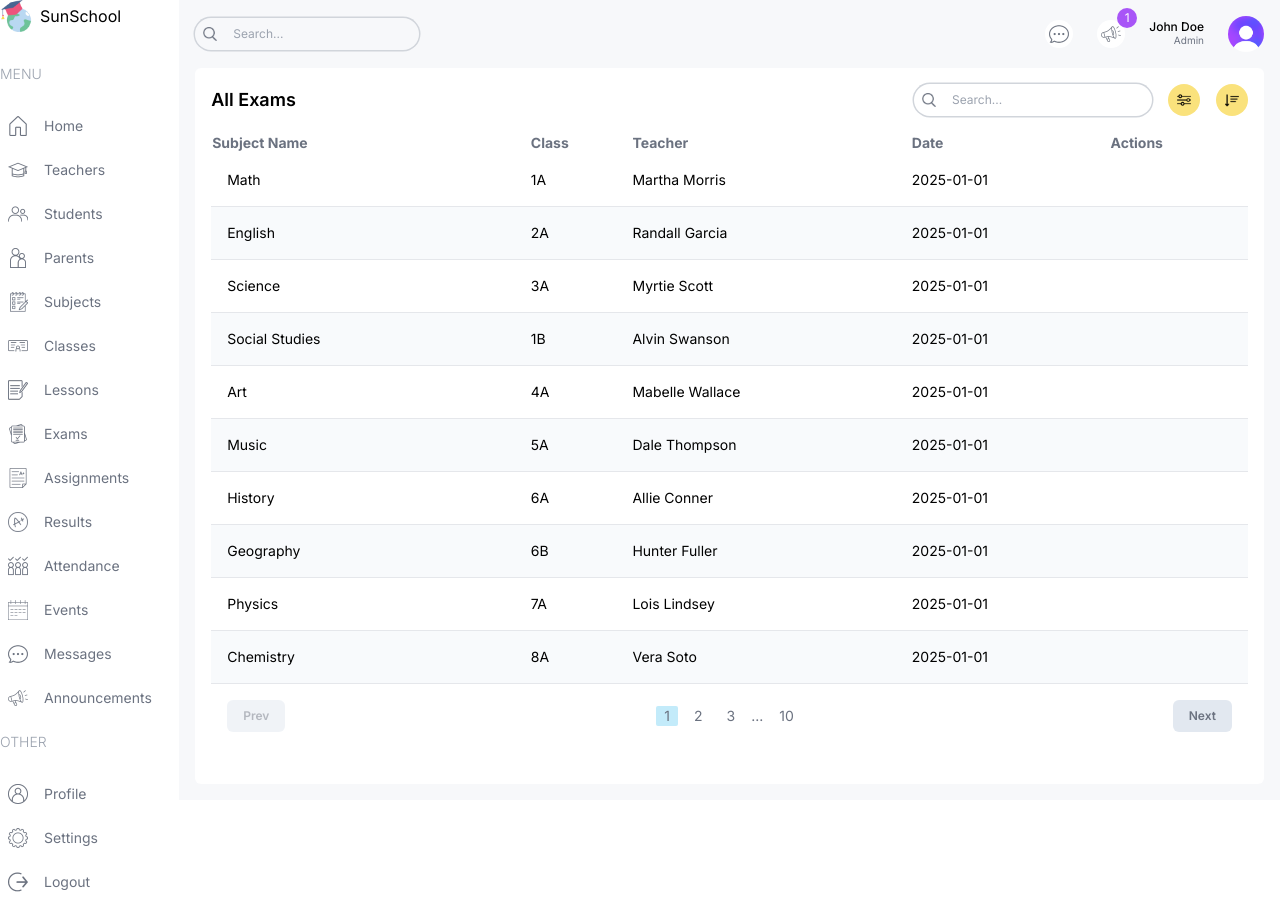
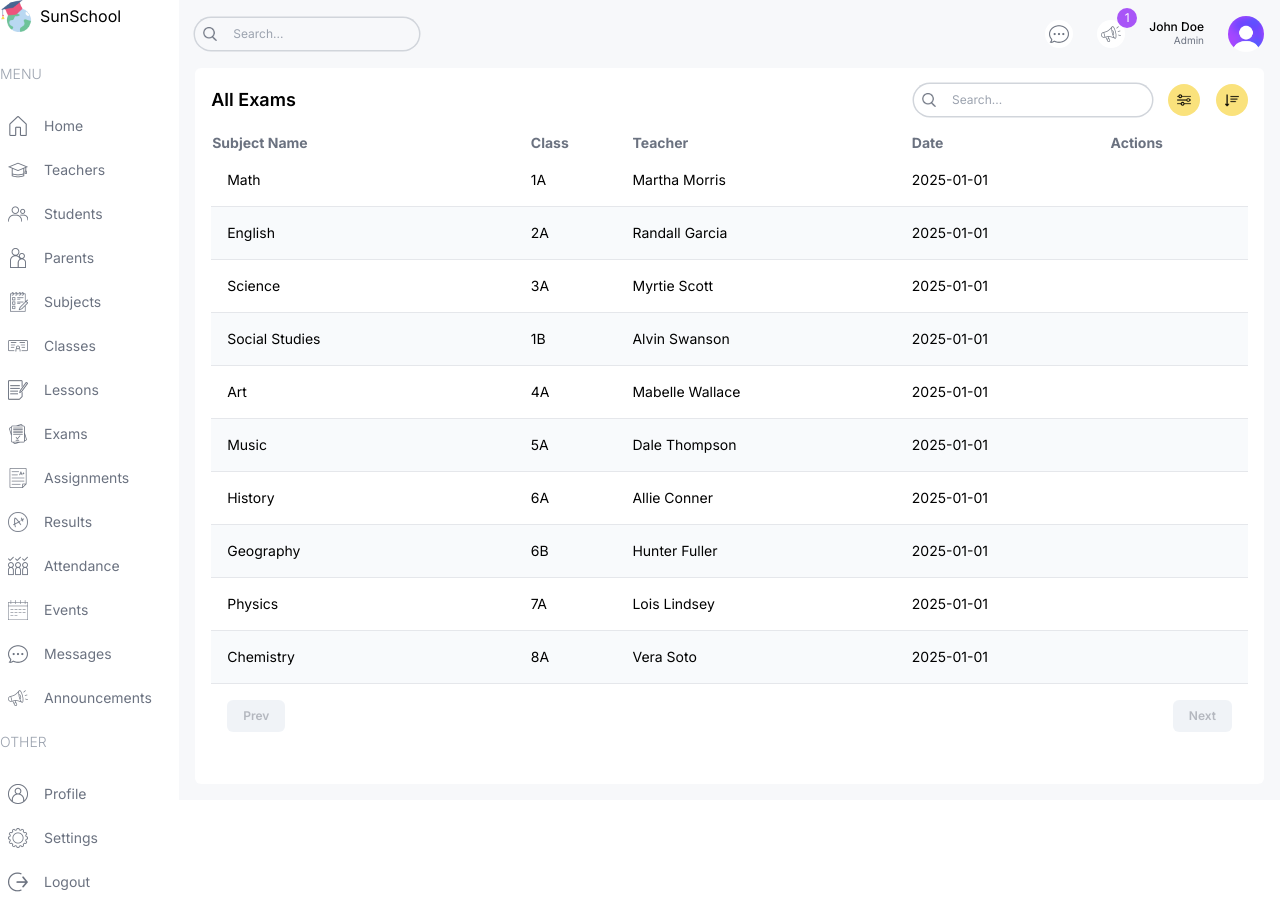
Before and after one commit to Nazim6269/dashboard-school-nextjs, a Next.js app: page /list/exams in a window 1280 px wide. Built offline with nearby package versions, Linux system fonts and the light colour scheme.

Commit message:
added pagination

```diff
--- a/app/(dashboard)/list/teachers/page.tsx
+++ b/app/(dashboard)/list/teachers/page.tsx
@@ -4,6 +4,7 @@
 import TableSearch from "@/components/TableSearch";
 import { role } from "@/data";
 import prisma from "@/lib/prisma";
+import { ITEM_PER_PAGE } from "@/lib/setting";
 import { Class, Subject, Teacher } from "@prisma/client";
 import Image from "next/image";
 import Link from "next/link";
@@ -91,13 +92,27 @@
   </tr>
 );
 
-const TeachersList = async () => {
-  const teachersData = await prisma.teacher.findMany({
-    include: {
-      subjects: true,
-      classes: true,
-    },
-  });
+const TeachersList = async ({
+  searchParams,
+}: {
+  searchParams: { [key: string]: string | undefined };
+}) => {
+  const { page, ...queryParams } = searchParams;
+  const p = page ? parseInt(page) : 1;
+
+  const [teachersData, count] = await prisma.$transaction([
+    prisma.teacher.findMany({
+      include: {
+        subjects: true,
+        classes: true,
+      },
+      take: ITEM_PER_PAGE,
+      skip: ITEM_PER_PAGE * (p - 1),
+    }),
+    prisma.teacher.count(),
+  ]);
+
+  //console.log(count);
 
   return (
     <div className="bg-white p-4 rounded-md flex-1 m-4 mt-0">
@@ -125,7 +140,7 @@
       {/* LIST */}
       <Table columns={columns} renderRow={renderRow} data={teachersData} />
       {/* PAGINATION */}
-      <Pagination />
+      <Pagination page={p} count={count} />
     </div>
   );
 };
--- a/components/Pagination.tsx
+++ b/components/Pagination.tsx
@@ -1,20 +1,50 @@
-const Pagination = () => {
+"use client";
+
+import { ITEM_PER_PAGE } from "@/lib/setting";
+import { useRouter } from "next/navigation";
+
+const Pagination = ({ page, count }: { page: number; count: number }) => {
+  const pages = Math.ceil(count / ITEM_PER_PAGE);
+  const router = useRouter();
+  const hasPrev = ITEM_PER_PAGE * (page - 1) > 0;
+  const hasNext = ITEM_PER_PAGE * (page - 1) + ITEM_PER_PAGE < count;
+
+  const changePage = (newPage: number) => {
+    const params = new URLSearchParams(window.location.search);
+    params.set("page", newPage.toString());
+    router.push(`${window.location.pathname}?${params}`);
+  };
+
   return (
     <div className="p-4 flex items-center justify-between text-gray-500">
       <button
-        disabled
+        disabled={!hasPrev}
         className="py-2 px-4 rounded-md bg-slate-200 text-xs font-semibold disabled:opacity-50 disabled:cursor-not-allowed"
+        onClick={() => changePage(page - 1)}
       >
         Prev
       </button>
       <div className="flex items-center gap-2 text-sm">
-        <button className="px-2 rounded-sm bg-nazimSky">1</button>
-        <button className="px-2 rounded-sm ">2</button>
-        <button className="px-2 rounded-sm ">3</button>
-        ...
-        <button className="px-2 rounded-sm ">10</button>
+        {Array.from({ length: pages }, (_, index) => {
+          const pageIndex = index + 1;
+          return (
+            <button
+              key={index}
+              className={`px-4 py-2 rounded-sm ${
+                page === pageIndex ? "bg-nazimSky" : ""
+              } `}
+              onClick={() => changePage(pageIndex)}
+            >
+              {pageIndex}
+            </button>
+          );
+        })}
       </div>
-      <button className="py-2 px-4 rounded-md bg-slate-200 text-xs font-semibold disabled:opacity-50 disabled:cursor-not-allowed">
+      <button
+        disabled={!hasNext}
+        className="py-2 px-4 rounded-md bg-slate-200 text-xs font-semibold disabled:opacity-50 disabled:cursor-not-allowed"
+        onClick={() => changePage(page + 1)}
+      >
         Next
       </button>
     </div>
--- /dev/null
+++ b/lib/setting.ts
@@ -0,0 +1 @@
+export const ITEM_PER_PAGE = 5;
```
Also changed, not shown: 1 other file (tests, documents, lock files or other folders).
